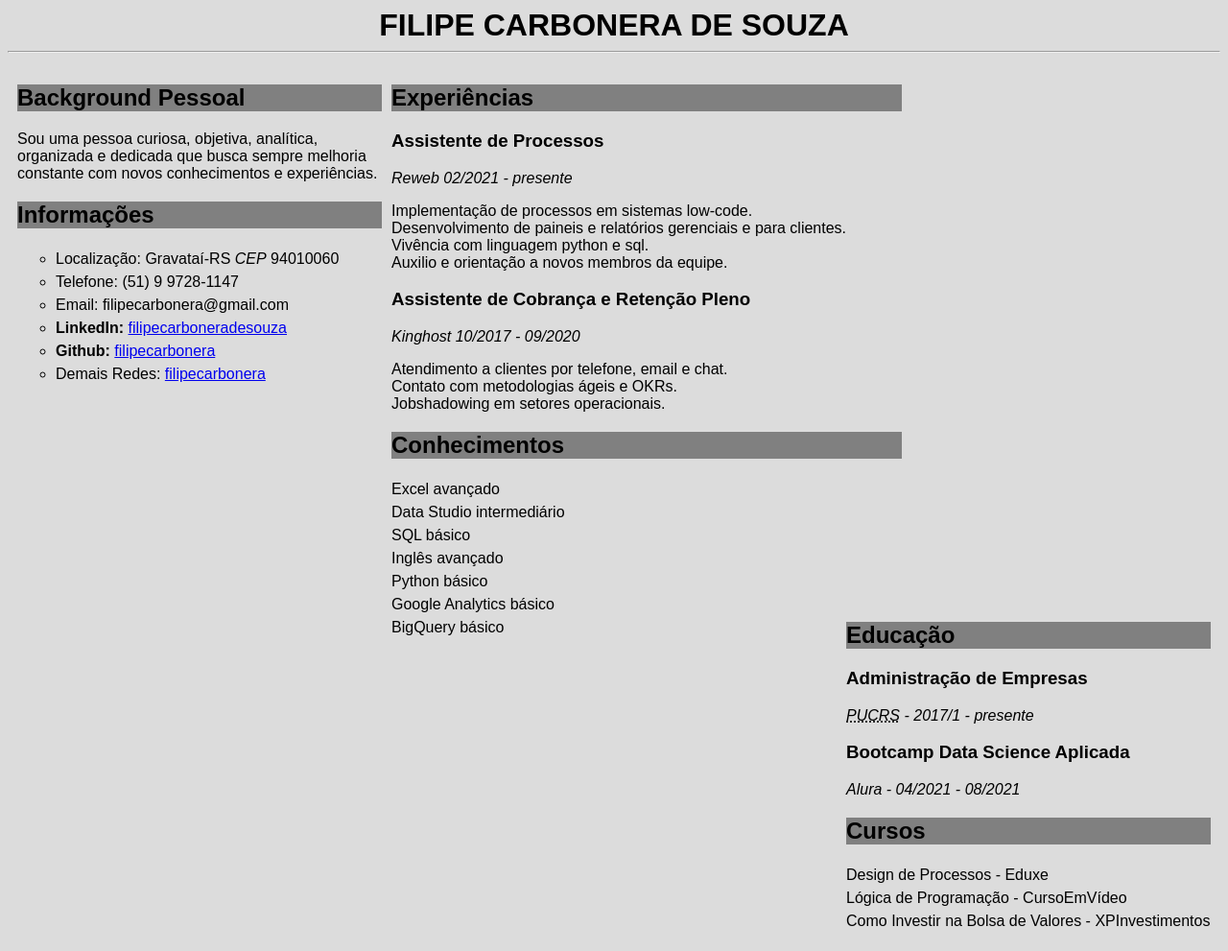
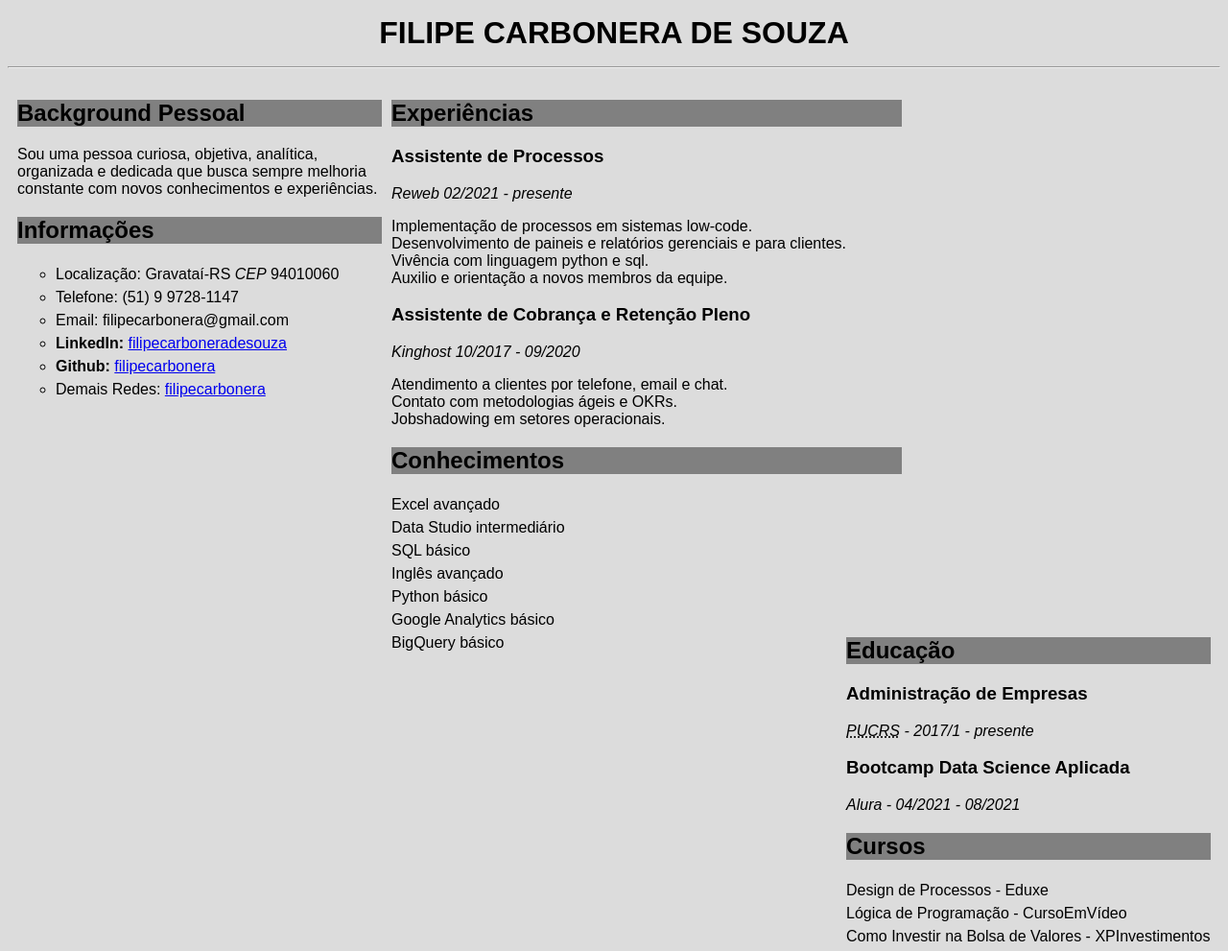
Before and after one commit to filipecarbonera/filipecarbonera.github.io, a plain HTML site: page index.html in a window 1280 px wide. Shown: the whole page at 96% size. Drawn offline with Linux system fonts and the light colour scheme.

Commit message:
Update style.css

```diff
--- a/style.css
+++ b/style.css
@@ -8,7 +8,7 @@ body {
     background-color: gainsboro;
 }
 
-titulo{
+#titulo{
     padding: 8px;
 }
 
```
